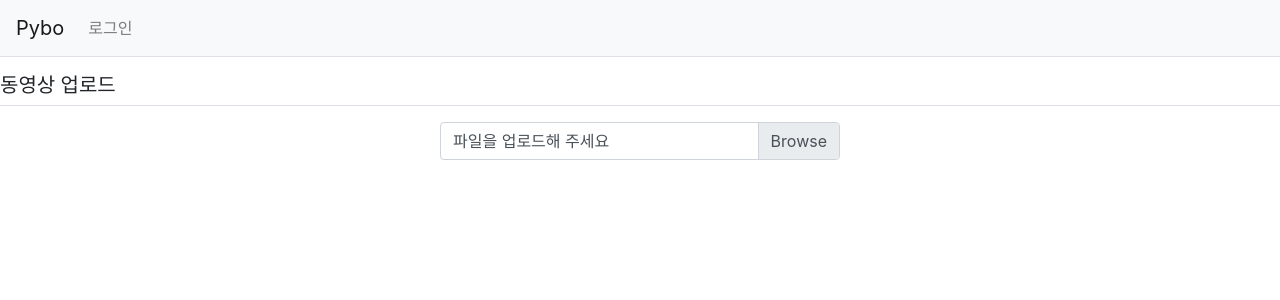
After one commit to MyaGya/my_cache_server, a Django app: page //upload in a window 1280 px wide. The commit adds this page. Shown: the top 300 px of the page. Run offline with Django 3.2, Linux system fonts and the light colour scheme; some libraries are stand-ins or nearby versions.

Commit message:
파일 업로드 폼 및 마진 전체 적용

```diff
--- a/cache_server/cache_video/urls.py
+++ b/cache_server/cache_video/urls.py
@@ -3,7 +3,8 @@ from . import views
 
 app_name = 'cache_video'
 urlpatterns = [
-    path('', views.main, name='main')                                                     # 메인 페이지
+    path('', views.main, name='main'),                                                     # 메인 페이지
+    path('/upload', views.upload, name='upload')                                                     # 메인 페이지
     #path('<int:question_id>/', views.detail, name='detail'),                              # 상세보기 페이지
     #path('answer/create/', views.question_create, name='question_create'),                # 질문 생성 페이지
 ]
--- a/cache_server/cache_video/views.py
+++ b/cache_server/cache_video/views.py
@@ -4,7 +4,7 @@ from django.http import HttpResponse
 
 def main(request):
     '''
-    pybo 목록 출력
+    동영상 출력 페이지
     '''
     # 입력 파라미터
     page = request.GET.get('page', '1')  # 페이지
@@ -18,3 +18,11 @@ def main(request):
 
     #context = {'question_list': page_obj}
     return render(request, 'cache_video/video_list.html')
+
+def upload(request):
+    '''
+    페이지 출력
+    '''
+    # 입력 파라미터
+    page = request.GET.get('page', '1')  # 페이지
+    return render(request, 'cache_video/upload.html')
--- /dev/null
+++ b/cache_server/templates/cache_video/upload.html
@@ -0,0 +1,16 @@
+{% extends 'base.html' %}
+{% block content %}
+
+{% load static %}
+<h5 class="my-3 border-bottom pb-2">동영상 업로드</h5>
+<form>
+    <div class="mx-auto" style="width: 400px;">
+        <div class="custom-file">
+            <input type="file" class="custom-file-input" id="customFile" >
+            <label class="custom-file-label" for="customFile" >파일을 업로드해 주세요</label>
+        </div>
+    </div>
+</form>
+
+
+{% endblock %}
--- a/cache_server/templates/navbar.html
+++ b/cache_server/templates/navbar.html
@@ -8,13 +8,18 @@
     <div class="collapse navbar-collapse flex-grow-0" id="navbarNav">
         <ul class="navbar-nav">
             <li class="nav-item ">
-                {% if user.is_authenticated %}
+                {% if user.is_authenticated %} <!-- 로그인 되어있을 경우 -->
                 <a class="nav-link" href="{% url 'common:logout' %}">{{ user.username }} (로그아웃)</a>
                 {% else %}
                 <a class="nav-link" href="{% url 'common:login' %}">로그인</a>
                 {% endif %}
 
             </li>
+            <li class="'nav-item ">
+                {% if user.is_authenticated %} <!-- 로그인 되어있을 경우 -->
+                <a class="nav-link" href="{% url 'cache_video:upload' %}">업로드</a>
+                {% endif %}
+            </li>
         </ul>
     </div>
 </nav>
```
Also changed, not shown: cache_server/db.sqlite3.
